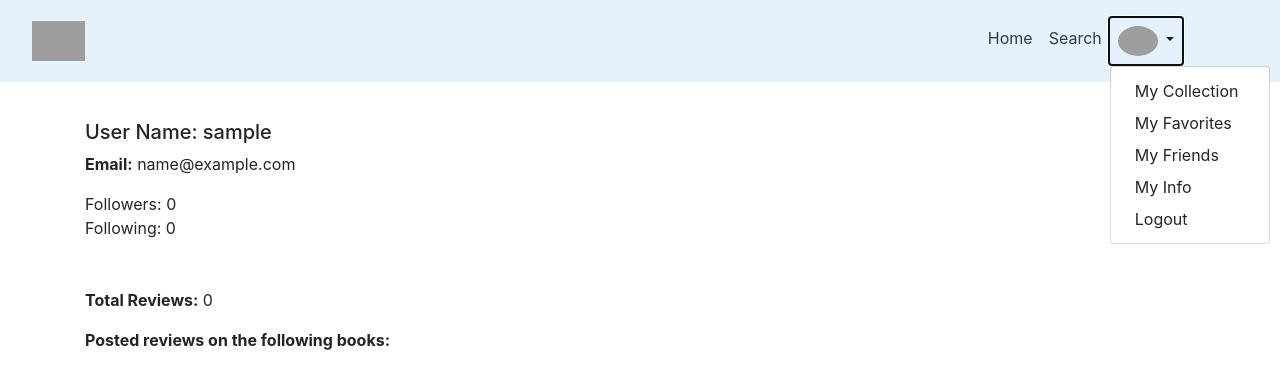
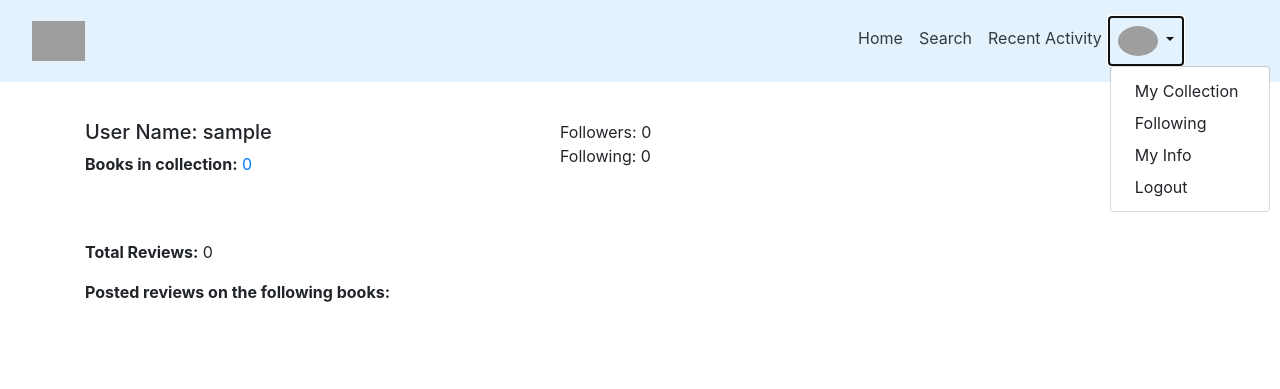
Before and after one commit to GuardianBob/Bookathon, a Django app: page /users/1 in a window 1280 px wide, after a click that opens the changed part. Shown: the top 389 px of the page. Run offline with Django 3.2, Linux system fonts and the light colour scheme; the visitor is signed in with stand-in values (Sample User, id 1); data comes from the database, SQL or seed files in the repository; data that the repository does not hold is empty; some libraries are stand-ins or nearby versions; grey boxes are pictures that could not be loaded.

Commit message:
Whole lotta updates!
Added:
Home page : updated to show activity of users current user is following.  Shows message for user to follow someone if they are not following anyone
Added Recent Activity Page:  Shows all recent activity on site
My Collection: Shows grid layout of books added to collection with images
My Info: Updated to show follower count and list of followers as well as count of books in collection.
Added Follow/Unfollow button to users' collection page.

```diff
--- a/Bookathon/models.py
+++ b/Bookathon/models.py
@@ -61,6 +61,7 @@ class Book(models.Model):
     liked_by = models.ManyToManyField(User, related_name="favorite_books", blank=True)
     collection = models.ManyToManyField(User, related_name="collected_books", blank=True, default=0)
     rating = models.IntegerField(blank=True, null=True)
+    image_link = models.CharField(max_length=255, blank=True, null=True)
     created_at = models.DateTimeField(auto_now_add=True)
     updated_at = models.DateTimeField(auto_now=True)
     objects = CheckBook()
--- a/Bookathon/search.py
+++ b/Bookathon/search.py
@@ -33,7 +33,6 @@ def get_books_data(query):
 
 def parse_book_info(url):
     data_keys = {'title' : 'title', 'google_link':'previewLink', 'description':'description',
-
     'categories':'categories', 'avg_rating':'averageRating', 'total_ratings':'ratingsCount'}
     context = ssl._create_unverified_context()
     with urllib.request.urlopen(f"{url}", context=context) as url:
@@ -56,6 +55,7 @@ def parse_book_info(url):
                 book_info.update({ f'{key}' : data['volumeInfo'][val], })
 
     return book_info
+
 
 # def parse_book_info(url):
 #     with urllib.request.urlopen(f"{url}") as url:
--- a/Bookathon/static/js/scripts.js
+++ b/Bookathon/static/js/scripts.js
@@ -1,9 +1,26 @@
 function get_book_json(link) {
     $.ajax({
-        url: "/books/json" + link + "",
+        url: "/json/" + link + "",
         success: function (response){
             //console.log(response.schedule);
             // add_events(response.schedule)
+            data = response
+            return response
+        },
+        error: function (response) {
+            // alert the error if any error occured
+            console.log(response.responseJSON.errors)
+        }
+    });
+};
+
+function get_book_img(bookId) {
+    $.ajax({
+        url: "/img/" + bookId + "",
+        success: function (response){
+            //console.log(response.schedule);
+            // add_events(response.schedule)
+
             data = response
             return response
         },
@@ -18,8 +35,7 @@ function add_from_search(bookId) {
     $.ajax({
         url: "/add/" + bookId + "",
         success: function (response){
-            $('#add_book').hide();
-
+            $(`#${bookId}`).hide();
             return response
         },
         error: function (response) {
--- a/Bookathon/static/js/search.js
+++ b/Bookathon/static/js/search.js
@@ -102,7 +102,7 @@ $(document).ready(function(){
                     <p class="card-text">Author: ${author}</p>
                     <p class="card-text">Publisher: ${publisher}</p>
                     <a target="_blank" href="${viewUrl}" class="btn btn-secondary">Read Book</a>
-                    <button id="add_book" class="btn btn-outline-primary" onClick="add_from_search('${bookId}')">Add To Collection</button>
+                    <button id="${bookId}" class="btn btn-outline-primary" onClick="add_from_search('${bookId}')">Add To Collection</button>
                     </div>
                 </div>
                 </div>
--- a/Bookathon/templates/base.html
+++ b/Bookathon/templates/base.html
@@ -25,7 +25,7 @@
             <div class="collapse navbar-collapse justify-content-between" id="nav_menu">
                 <div class="navbar-brand align-center">
                     <span id="title"><a class="nav-link text-dark" aria-current="page" href="{% url 'home' %}">
-                        <img src="../static/img/bookathon_logo_black.svg" height="40"  alt="logo">
+                        <img src="{% static 'img/bookathon_logo_black.svg' %}" height="40"  alt="logo">
                     </a></span>
                 </div>
                 <ul class="navbar-nav align-center" id="nav_links">
@@ -35,6 +35,9 @@
                     <li class="nav-item">
                         <a class="nav-link text-dark" aria-current="page" href="{% url 'search' %}">Search</a>
                     </li>
+                    <li class="nav-item">
+                        <a class="nav-link text-dark" aria-current="page" href="{% url 'recent_activity' %}">Recent Activity</a>
+                    </li>
                     <li class="nav-item dropdown">
                         <a class="nav-link dropdown-toggle text-dark" href="#" id="navbarDropdownMenuLink" role="button" data-bs-toggle="dropdown" aria-expanded="false">
                             <!-- Profile -->
@@ -43,8 +46,8 @@
                         </a>
                         <ul class="dropdown-menu" aria-labelledby="navbarDropdownMenuLink">
                             <li><a class="dropdown-item" href="{% url 'user_collection' user.id %}">My Collection</a></li>
-                            <li><a class="dropdown-item" href="#">My Favorites</a></li>
-                            <li><a class="dropdown-item" href="#">My Friends</a></li>
+                            <!-- <li><a class="dropdown-item" href="#">My Favorites</a></li> -->
+                            <li><a class="dropdown-item" href="#">Following</a></li>
                             <li><a class="dropdown-item" href="{% url 'user_profile' user.id %}">My Info</a></li>
                             <li><a class="dropdown-item" href="{% url 'logout' %}">Logout</a></li>
                         </ul>
--- a/Bookathon/templates/books.html
+++ b/Bookathon/templates/books.html
@@ -28,11 +28,11 @@
                 </ul>
             </div>
             <div class="col-md-6">
-                <h4>Other Books:</h4>
+                <h4>Recently Added Books:</h4>
                 <div class="embed-responsive align-items-start overflow-x:hidden" rows="4" style="max-height: 480px; overflow-y: auto;">
                     <ul class="list-group list-group-flush ">
                         {% for book in books %}
-                            <li class="list-group-item"><a href="{% url 'book_info' book.google_id %}">{{ book.title }} added by {{ book.uploaded_by }}</a></li>
+                            <li class="list-group-item"><a href="{% url 'user_profile' book.uploaded_by.id %}">{{ book.uploaded_by }}</a> added <a href="{% url 'book_info' book.google_id %}">{{ book.title }}</a></li>
                         {% endfor %}
                     </ul>
                 </div>
--- a/Bookathon/templates/info.html
+++ b/Bookathon/templates/info.html
@@ -27,7 +27,7 @@
                 <span class="ml-2">Total Ratings: {{book_info.total_ratings }} </span><br>
                 {% endif %}
                 {% if not in_collection is True %}
-                    <button class="btn btn-outline-primary" onClick="add_from_search('{{book_info.id}}')" id="add_book">Add To Collection</button>
+                    <button class="btn btn-outline-primary" onClick="add_from_search('{{book_info.id}}')" id="{{book_info.id}}">Add To Collection</button>
                 {% endif %}
                 <h5>Description:</h5>
                 <p id="description"><span >{{ book_info.description }}</span></p>
--- a/Bookathon/templates/user.html
+++ b/Bookathon/templates/user.html
@@ -4,8 +4,24 @@
     <div class="container">
         <div class="row justify-content-left ">
             <div class="col-md-5 mt-4">
+                <div class="row">
+                    <div class="col-md-6">
                         <h5>User Name: {{ profile.username }}</h5>
-                <p><b>Email:</b> {{ profile.email }}</p>
+                        <!-- <p><b>Email:</b> {{ profile.email }}</p> -->
+                        <p><b>Books in collection:</b> <a href="{% url 'user_collection' profile.id %}">{{ book_count }}</a></p>
+                    </div>
+                    <div class="col-md-6">
+                    {% if profile != request.user%}
+                        {% if is_followed %}
+                            <a href="{% url 'follow' profile.id %}" class="btn btn-outline-secondary">Unfollow</a>
+                        {% else %}
+                            <a href="{% url 'follow' profile.id %}" class="btn btn-outline-primary">Follow</a>
+                        {% endif %}
+                    {% endif %}
+                    </div>
+                </div>
+            </div>
+            <div class="col-md-5 mt-4">
                 {% if profile == request.user%}
                 <span>Followers: {{followers|length }}</span>
                 <br>
@@ -19,17 +35,20 @@
                 <span>Followers: {{followers|length }}</span>
                 <br>
                 <span>Following: {{following|length }}</span>
+
                 {% endif %}
                 <br><br>
-
-                {% if profile != request.user%}
+            </div>
+        </div>
+        <div class="row justify-content-left ">
+            <div class="col-md-5 mt-4">
+                <!-- {% if profile != request.user%}
                     {% if is_followed %}
                         <a href="{% url 'follow' profile.id %}" class="btn btn-outline-secondary">Unfollow</a>
                     {% else %}
                         <a href="{% url 'follow' profile.id %}" class="btn btn-outline-primary">Follow</a>
                     {% endif %}
-
-                {% endif %}
+                {% endif %} -->
                 <p><b>Total Reviews:</b> {{ reviews|length }}</p>
                 <ul style="max-height: 400px; overflow-y: auto; overflow-x:hidden;" class="list-group list-group-flush">
                     <p><b>Posted reviews on the following books:</b></p>
--- a/Bookathon/urls.py
+++ b/Bookathon/urls.py
@@ -7,7 +7,8 @@ from . import views, login
 # without having to update the path in each html page.
 
 urlpatterns = [
-    path('', views.books, name="home"),  # Link to the home page
+    path('', views.home_page, name="home"),  # Link to the home page
+    path('activity', views.recent_activity, name="recent_activity"),
     path('add_book', views.add, name="add_book_page"), # link to add a new book
     path('new_book', views.newBook, name="submit_new_book"), # called from the form after adding a new book to enter the info into the database
     path('update/<str:google_id>', views.update, name="submit_update"), # called from the review form on a book's info page to add the new review
@@ -24,7 +25,9 @@ urlpatterns = [
     path('test_search', views.book_query, name="test_search"),
     path('json/<str:book_id>', views.get_book_info, name="fetch_book"),
     path('add/<str:book_id>', views.add_from_search, name="add_from_search"),
+    path('img/<str:book_id>', views.add_from_search, name="get_book_img"),
     path('follow/<int:user_id>', views.follow_user, name='follow'),
+    path('backend/updates/book_info', views.backend_update_book_info),
 
 
     # ********************** Testing ***************************************
--- a/Bookathon/views.py
+++ b/Bookathon/views.py
@@ -11,6 +11,7 @@ from django.utils import timezone
 from datetime import datetime, date
 from django.conf import settings
 from .search import get_books_data, parse_book_info
+from itertools import chain
 
 book_api = settings.BOOKS_API
 
@@ -39,15 +40,41 @@ def validate_user(request):
         return True
 
 # called as the index/home page
-def books(request):
+def home_page(request):
+    if validate_user(request) is False:  # Used to validate the user is logged in and set some request variables
+        return redirect('/login')
+    following = []
+    for user in request.user.following.all():
+        follows = User.objects.get(id=user.following_user_id)
+        following.append(follows)
+    recent_books = Book.objects.filter(uploaded_by__in=following).order_by('-created_at')
+    recent_reviews = Review.objects.filter(user__in=following).order_by('-created_at')
+    # recent_activity = list(chain(recent_books, recent_reviews))
+    recent_activity = sorted(chain(recent_books, recent_reviews), key=lambda instance: instance.created_at)
+    # print(recent_books[0].authors)
+
+    context = {
+        'user': request.user,
+        'recent_books': recent_books,
+        'recent_reviews': recent_reviews,
+        'recent_activity': recent_activity,
+    }
+    if not len(following) > 0:
+        context.update({
+            'no_follow': "You're not following anyone yet",
+            'users': User.objects.all().exclude(id=request.user.id)
+        })
+    return render(request, 'home.html', context)
+
+def recent_activity(request):
     if validate_user(request) is False:  # Used to validate the user is logged in and set some request variables
         return redirect('/login')
     # print('books_user: ', request.user)
-    reviews = Review.objects.order_by('-created_at')[:3] # gets the 3 most recent reviews
+    reviews = Review.objects.order_by('-created_at')[:10] # gets the 3 most recent reviews
     context = {
         'reviews': reviews,
         "user": request.user,
-        'books': Book.objects.order_by('title')
+        'books': Book.objects.order_by('-created_at'),
     }
     return render(request, 'books.html', context)
 
@@ -118,7 +145,8 @@ def user_info(request, profile_id):
         'profile': profile,
         'followers': followers,
         'following': following,
-        'is_followed':is_followed
+        'is_followed':is_followed,
+        'book_count': Book.objects.filter(collection=profile).count(),
     }
     return render(request, "user.html", context)
 
@@ -126,10 +154,22 @@ def user_collection(request, profile_id):
     if validate_user(request) is False:
         return redirect('/login')
     profile = User.objects.get(id=profile_id)
-    books = Book.objects.filter(collection=profile)
+    books = Book.objects.filter(collection=profile).order_by('-created_at')
+    is_followed = False
+    followers = {}
+    for user in profile.followers.all():
+        follower = User.objects.get(id=user.user_id)
+        followers.update( {follower.id : follower.username } )
+
+    if request.user.id in followers.keys():
+        is_followed=True
+    else:
+        is_followed=False
+
     context = {
-        'user': profile,
+        'profile': profile,
         'books': books,
+        'is_followed': is_followed,
     }
     return render(request, "user_books.html", context)
 
@@ -210,7 +250,7 @@ def checkAuthor(authName):
     fName = authName.split(" ", 1)[0]
     # tmp = authName.split(" ", 1)[1]
     # middle = tmp.rsplit(" ", 1)[0]
-    lName = authName.rsplit(" ", 1)[1]
+    lName = authName.split(" ", 1)[1]
     author_obj = Author.objects.filter(first_name__contains=fName).filter(last_name__contains=lName)
     # print(len(author_obj))
     if len(author_obj) > 0:
@@ -223,8 +263,14 @@ def checkAuthor(authName):
 def check_book(request, book):
     if not len(Book.objects.filter(google_id=book['id'])) > 0:
         collected_book = Book.objects.create(title=book['title'], google_id=book['id'], uploaded_by=request.user)
+        if 'posterImg' in book:
+            collected_book.image_link = book['posterImg']
+        if 'avg_rating' in book:
+            collected_book.rating = book['avg_rating']
         author = checkAuthor(book['authors'][0])
-        collected_book.authors.add(author)
+        # collected_book.authors.add(author)
+        author.books.add(collected_book)
+        collected_book.save()
     else:
         collected_book = Book.objects.get(google_id=book['id'])
     return collected_book
@@ -243,8 +289,37 @@ def remove_from_collection(request, book_id):
             'google_id': book.google_id,
         })
     response = {'books': books}
-    print(books)
+    # print(books)
     return JsonResponse(response)
+
+def backend_update_book_info(request):
+    if validate_user(request) is False:
+        return redirect('/login')
+    books = Book.objects.filter(image_link=None)
+    for book in books:
+        # print(book.id)
+        update_book(request, book.id)
+    # print('success!')
+    return HttpResponse("Update Successful!")
+
+def update_book(request, book_id):
+    if validate_user(request) is False:
+        return redirect('/login')
+    update_book = Book.objects.get(id=book_id)
+    book_info = get_book_info(update_book.google_id)
+    if 'posterImg' in book_info:
+        # print(book_info['posterImg'])
+        update_book.image_link = book_info['posterImg']
+    if 'avg_rating' in book_info:
+        update_book.rating = book_info['avg_rating']
+    if 'authors' in book_info:
+        author = checkAuthor(book_info['authors'][0])
+        author.books.add(update_book)
+        # update_book.authors.add(author)
+    update_book.save()
+    return update_book
+
+
 # ****************************************************************************
 def book(request):
     return render(request, 'book.html')  #testing this one!!!
@@ -289,6 +364,12 @@ def add_from_search(request, book_id):
 
     return HttpResponse('Ok!')
 
+def get_book_img(request, book_id):
+    # print(book_id)
+    url = f"https://books.googleapis.com/books/v1/volumes/{book_id}"
+    book_info = parse_book_info(url)
+    response = {'book_info': book_info }
+    return JsonResponse(book_info)
 
 # ************* Testing *****************************
 
```
Also changed, not shown: Bookathon/templates/home.html (added, +63 -0 lines), Bookathon/templates/user_books.html (+28 -33 lines). Lines whose indentation alone changed are shown as unchanged.
